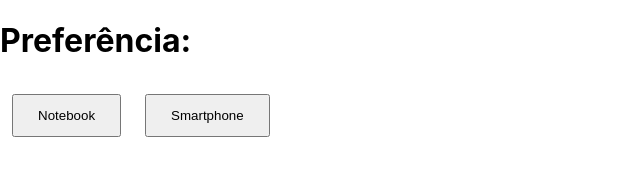
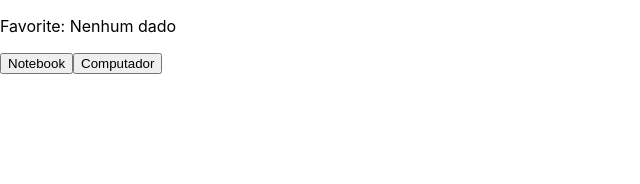
Before and after one commit to gsllucas/react, a React (Create React App) app: page / in a window 1280 px wide. Shown: the top 184 px of the page, without its empty margins (0-640 px from the left). Built offline with nearby package versions, Linux system fonts and the light colour scheme; no server answers.

Commit message:
:sparkles: React custom hooks

```diff
--- a/src/App.js
+++ b/src/App.js
@@ -16,6 +16,7 @@ import UseMemo from "./hooks/UseMemo";
 import UseCallback from "./hooks/UseCallback";
 import UseContext from "./hooks/UseContext";
 import GlobalContext from "./hooks/GlobalContext";
+import useLocalStorage from "./hooks/UseCustomHooks";
 
 const client01 = {
   client: "Luana",
@@ -53,6 +54,24 @@ const App = () => {
   const { client, age, purchases, isActive } = dados;
   const totalExpend = calculateTotalExpense(purchases);
 
+  const [favorite, setFavorite] = useLocalStorage("product", "Nenhum dado");
+
+  function setPreferenceOnStorage(favorite) {
+    setFavorite(favorite);
+  }
+
+  return (
+    <GlobalContext>
+      <p>Favorite: {favorite}</p>
+      <button onClick={() => setPreferenceOnStorage("Notebook")}>
+        Notebook
+      </button>
+      <button onClick={() => setPreferenceOnStorage("Computador")}>
+        Computador
+      </button>
+    </GlobalContext>
+  );
+
   return (
     <GlobalContext>
       <div>
@@ -68,6 +87,9 @@ const App = () => {
       </div>
       <div>
         <UseContext />
+      </div>
+      <div>
+        <button></button>
       </div>
     </GlobalContext>
   );
--- /dev/null
+++ b/src/hooks/UseCustomHooks.js
@@ -0,0 +1,16 @@
+import React, { useState } from "react";
+
+const useLocalStorage = (key, initial) => {
+  const [state, setState] = useState(() => {
+    const storage = localStorage.getItem(key);
+    return storage ? storage : initial;
+  });
+
+  React.useEffect(() => {
+    window.localStorage.setItem(key, state);
+  }, [state, key]);
+
+  return [state, setState];
+};
+
+export default useLocalStorage;
```
